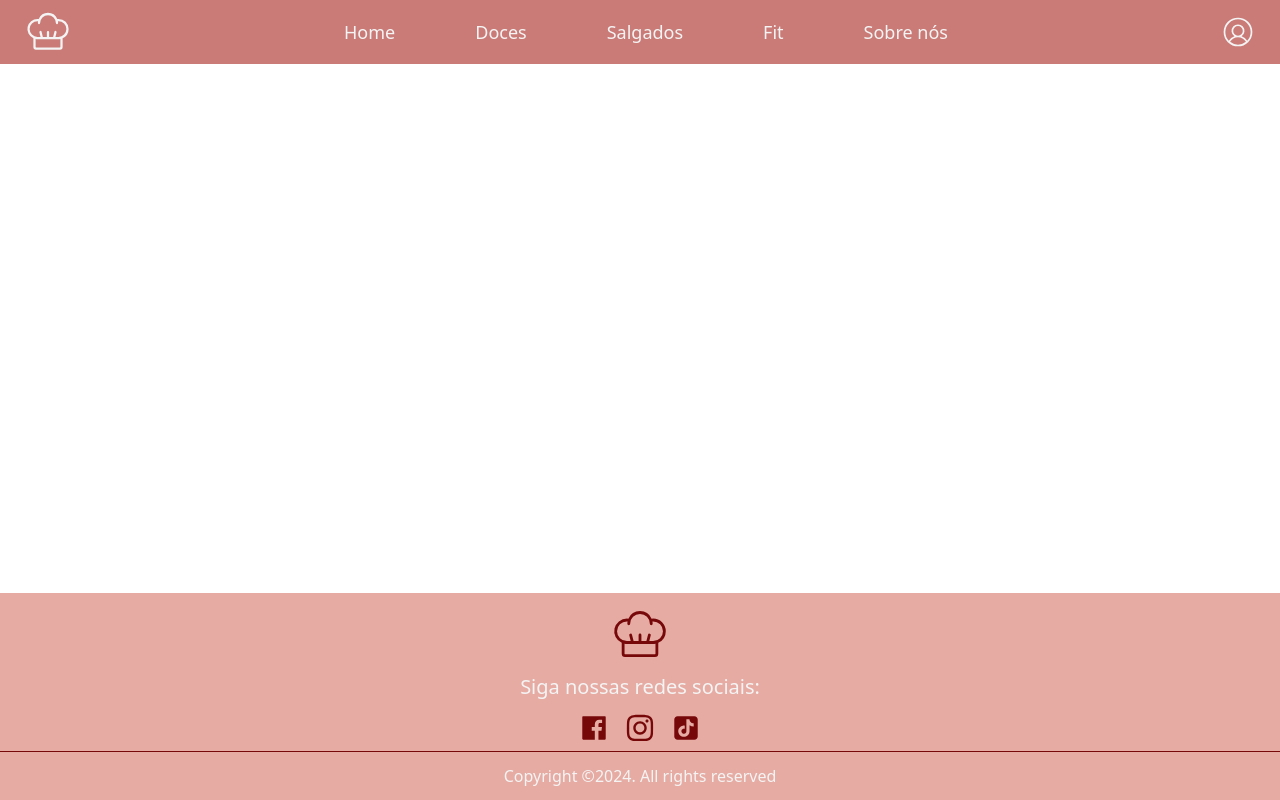
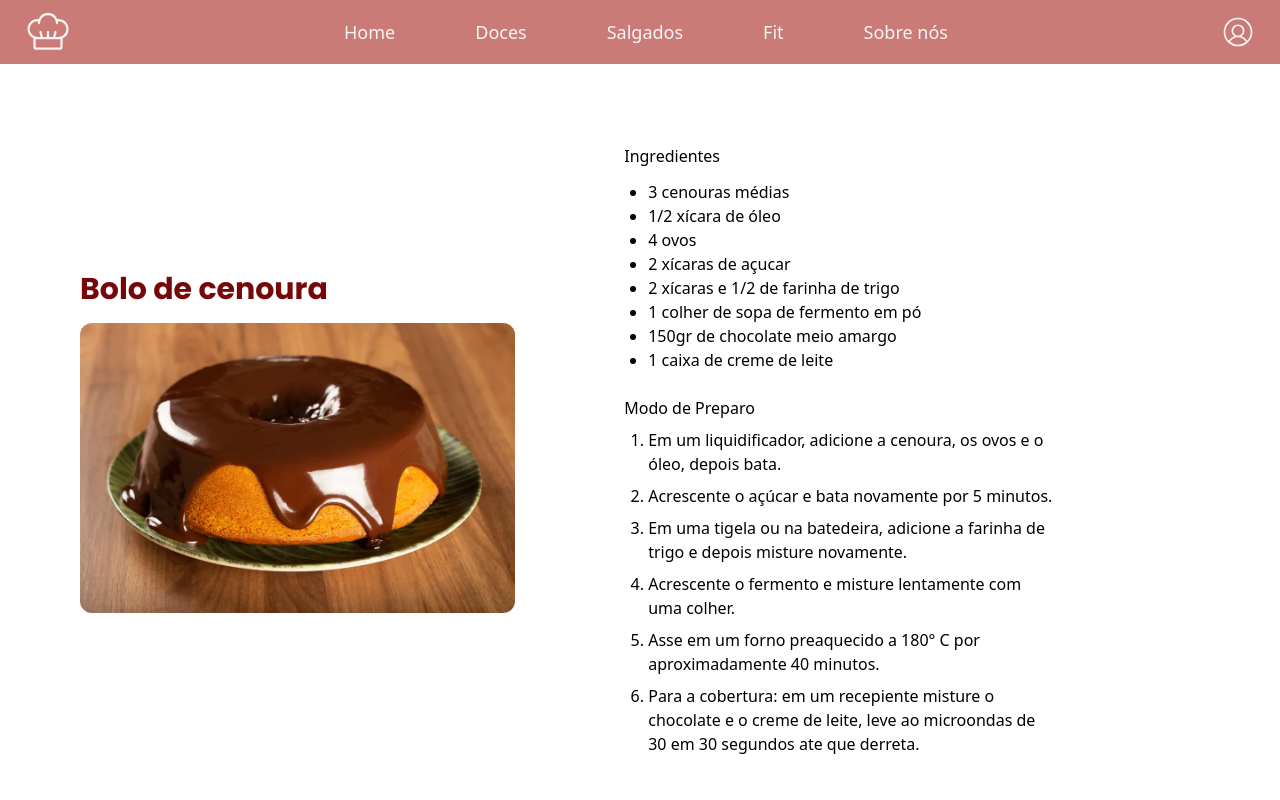
Before and after one commit to CarolTagliaferro/SiteReceitas, a React (Create React App) app: page /recipe/1 in a window 1280 px wide. Shown: the top 800 px of the page. Built offline with nearby package versions, Linux system fonts and the light colour scheme.

Commit message:
Add página de receitas individuais

```diff
--- /dev/null
+++ b/src/components/recipeDetails.tsx
@@ -0,0 +1,54 @@
+import React from "react";
+import { useParams } from "react-router-dom";
+import recipes from "../services/recipes.json";
+import { Classes } from "../utils/tailwindPredefs";
+
+const RecipeDetails: React.FC = () => {
+  const { id } = useParams<{ id: string }>();
+
+  const recipeId = id ? parseInt(id) : null;
+
+  const recipe =
+    recipeId !== null ? recipes.recipes.find((r) => r.id === recipeId) : null;
+
+  if (!recipe) {
+    return <div>Receita não encontrada!</div>;
+  }
+
+  return (
+    <div className="m-20 font-sans">
+      <div className="flex items-center">
+        <div>
+          <h1 className="text-3xl font-bold text-title font-poppins">
+            {recipe.name}
+          </h1>
+          <img
+            className="my-4 object-cover w-4/5 rounded-xl"
+            src={recipe.image}
+            alt={recipe.name}
+          />
+        </div>
+        <div>
+          <h2 className={Classes.rdH2}>Ingredientes</h2>
+          <ul className="list-disc ml-6 mt-3">
+            {recipe.ingredients.map((ingredients, index) => (
+              <li key={index}>{ingredients}</li>
+            ))}
+          </ul>
+          <div className="mt-6 w-3/4">
+            <h2 className={Classes.rdH2}>Modo de Preparo</h2>
+            <ol className="list-decimal ml-6">
+              {recipe.preparation.map((step, index) => (
+                <li className="mt-2" key={index}>
+                  {step}
+                </li>
+              ))}
+            </ol>
+          </div>
+        </div>
+      </div>
+    </div>
+  );
+};
+
+export default RecipeDetails;
--- a/src/routes/routes.tsx
+++ b/src/routes/routes.tsx
@@ -3,6 +3,8 @@ import Home from "../pages/Home/home";
 import ReceitasDoces from "../pages/Receitas Doces/receitasDoces";
 import ReceitasSalgadas from "../pages/Receitas Salgadas/receitasSalgadas";
 import ReceitasFit from "../pages/Receitas Fit/receitasFit";
+import RecipeDetails from "../components/recipeDetails";
+import SobreNos from "../pages/Sobre nós/sobreNos";
 
 function Router() {
   return (
@@ -11,6 +13,8 @@ function Router() {
       <Route path="/doces" element={<ReceitasDoces />} />
       <Route path="/salgadas" element={<ReceitasSalgadas />} />
       <Route path="/fit" element={<ReceitasFit />} />
+      <Route path="/us" element={<SobreNos />} />
+      <Route path="/recipe/:id" element={<RecipeDetails />} />
     </Routes>
   );
 }
```
